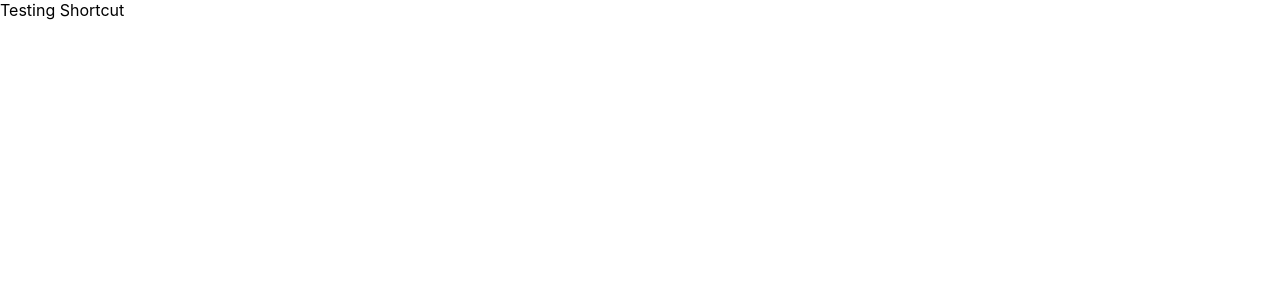
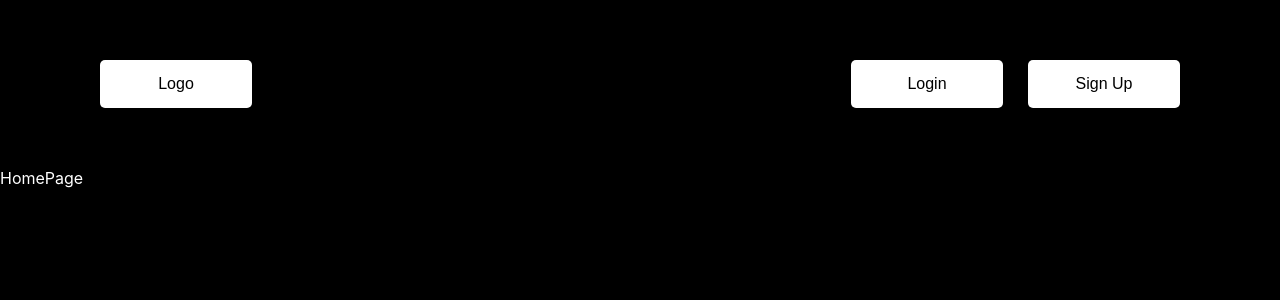
Before and after one commit to ishaanp9/baseball-prediction-app, a React (Create React App) app in the folder ui/: page / in a window 1280 px wide. Shown: the top 300 px of the page. Built offline with nearby package versions, Linux system fonts and the light colour scheme.

Commit message:
[sc-18] finished basic layout for header

```diff
--- /dev/null
+++ b/ui/src/Models/Header/Header.js
@@ -0,0 +1,28 @@
+import React from 'react';
+import { ButtonFilled } from '../../components/Button/Button';
+import { HeaderContainer, HeaderRightContainer } from './Header.jsx';
+
+function Header() {
+  return (
+    //logo
+    <HeaderContainer>
+      <ButtonFilled type="button" backgroundColor="white">
+        Logo
+      </ButtonFilled>
+      <HeaderRightContainer>
+        <ButtonFilled type="button" backgroundColor="white">
+          Login
+        </ButtonFilled>
+        <ButtonFilled style={{marginLeft: '25px'}} type="button" backgroundColor="white">
+          Sign Up
+        </ButtonFilled>
+      </HeaderRightContainer>
+    </HeaderContainer>
+
+    //OR (IF LOGGED IN)
+
+    //AND IF NOT ON HOMEPAGE SEARCH BAR SHOULD BE ALSO BE INCLUDED
+  );
+}
+
+export default Header;
--- /dev/null
+++ b/ui/src/Models/Header/Header.jsx
@@ -0,0 +1,15 @@
+import styled from "styled-components";
+
+export const HeaderContainer = styled.div`
+    display: flex;
+    flex-direction: row;
+    background-color: black;
+    align-items: center;
+    justify-content: space-between;
+    padding: 60px 100px;
+
+`;
+
+export const HeaderRightContainer = styled.div`
+    display: flex;
+`;
--- a/ui/src/Pages/HomePage/HomePage.js
+++ b/ui/src/Pages/HomePage/HomePage.js
@@ -1,4 +1,5 @@
 import React from 'react'
+import { HomePageContainer } from './HomePage.jsx'
 
 function HomePage() {
   return (
@@ -7,7 +8,10 @@ function HomePage() {
     // risers
     //fallers
     //etc
-    <div>Testing Shortcut</div>
+    <HomePageContainer>
+        HomePage
+    </HomePageContainer>
+
 
   )
 }
--- /dev/null
+++ b/ui/src/Pages/HomePage/HomePage.jsx
@@ -0,0 +1,9 @@
+import styled from "styled-components";
+
+export const HomePageContainer = styled.div`
+   background-color: black;
+   color: white;
+   display: flex;
+   height: 1000px;
+   width: 100%;
+`;
--- a/ui/src/RouterHQ.js
+++ b/ui/src/RouterHQ.js
@@ -1,12 +1,13 @@
 import React from 'react'
 import { BrowserRouter as Router, Routes, Route } from 'react-router-dom'
+import Header from './Models/Header/Header'
 import HomePage from './Pages/HomePage/HomePage'
 
 const RouterHQ = () => {
     return (
       <Router>
 
-        {/* <Header onClick={() => window.scrollTo(0,0)}/> */}
+        <Header onClick={() => window.scrollTo(0,0)}/>
 
         <Routes>
          <Route path="/" element={<HomePage/>}/>
--- a/ui/src/components/Button/Button.jsx
+++ b/ui/src/components/Button/Button.jsx
@@ -4,4 +4,8 @@ export const ButtonFilled = styled.button`
     border: none;
     background: ${props => props.backgroundColor || '#FFFFFF'};
     border-radius: 5px;
+    width: 152px;
+    height: 48px;
+    font-size: 16px;
+    cursor: pointer;
 `;
```
Also changed, not shown: ui/src/Models/Footer/Footer.js (added).
